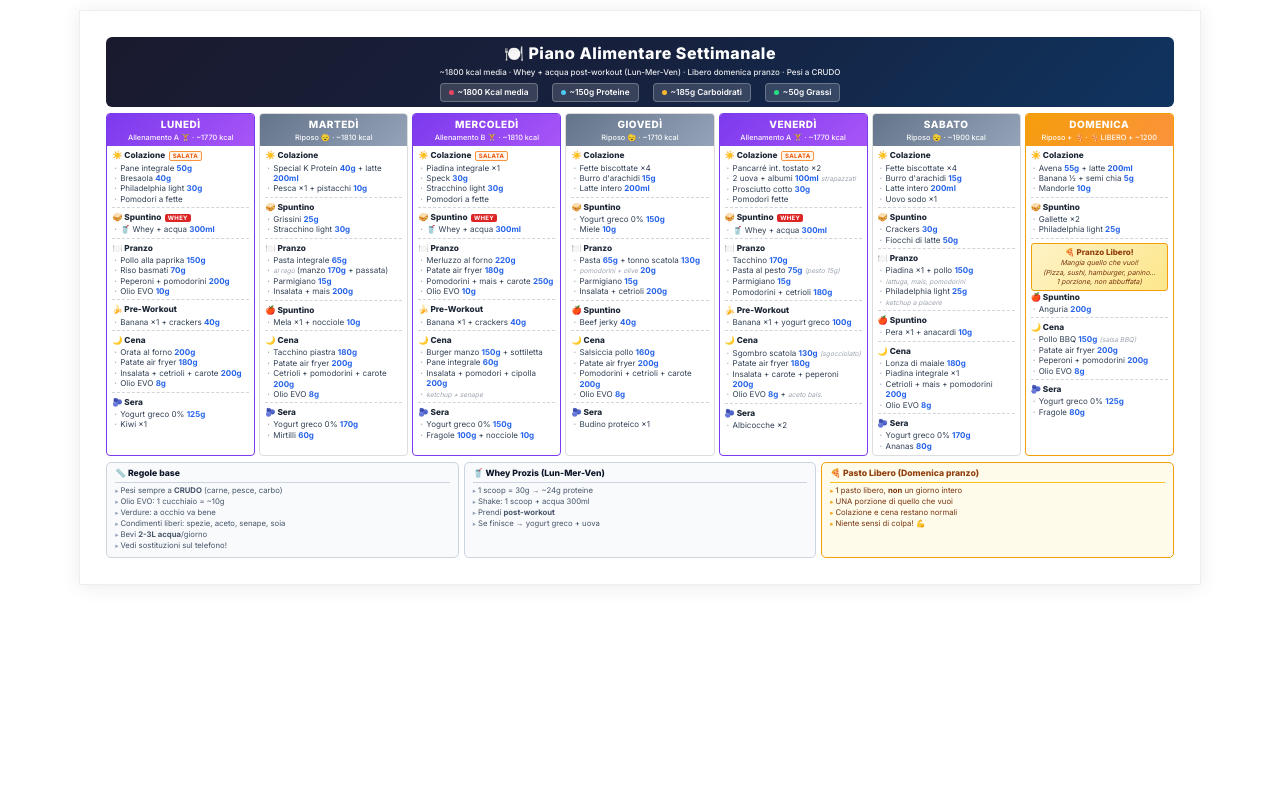
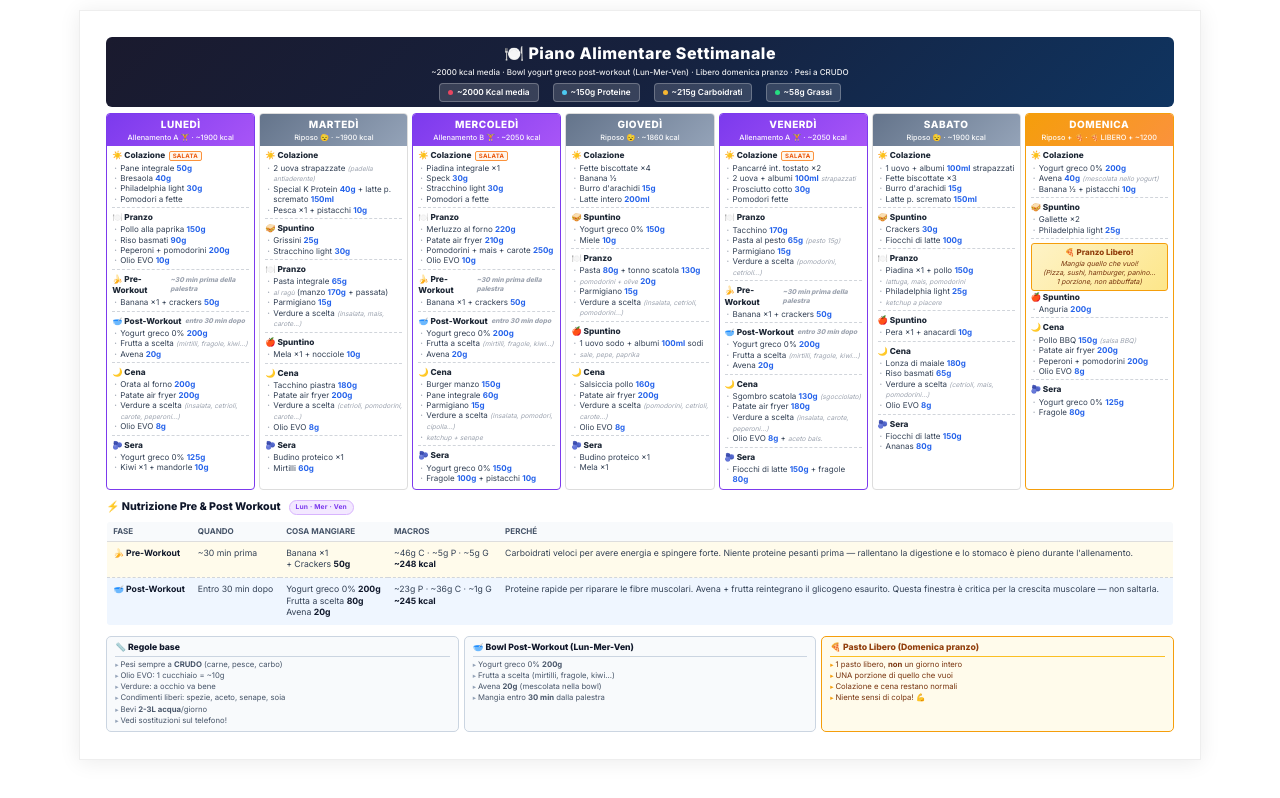
Before and after one commit to splancxs/splancxs.github.io, a plain HTML site: page index.html in a window 1280 px wide. Drawn offline with Linux system fonts and the light colour scheme.

Commit message:
Revise weekly meal plan and workout nutrition table
Updated meal plan details, including calorie counts and food items for each day. Adjusted pre and post-workout nutrition table.

```diff
--- a/index.html
+++ b/index.html
@@ -615,19 +615,132 @@ html, body {
     text-transform: uppercase;
   }
 }
+
+/* ── PRE/POST WORKOUT TABLE (Desktop/Print - Light Mode) ── */
+.wo-section {
+  max-width: 100%;
+  margin-top: 10px;
+}
+.wo-title {
+  font-size: 8pt;
+  font-weight: 800;
+  color: #0f172a;
+  margin-bottom: 6px;
+  display: flex;
+  align-items: center;
+  gap: 8px;
+}
+.wo-badge {
+  font-size: 5pt;
+  font-weight: 700;
+  background: #f3e8ff;
+  color: #7c3aed;
+  border: 1px solid #d8b4fe;
+  padding: 2px 6px;
+  border-radius: 10px;
+  letter-spacing: 0.2px;
+}
+.wo-table {
+  width: 100%;
+  border-collapse: collapse;
+  background: #fff;
+  border: 1.2px solid #ddd;
+  border-radius: 4px;
+  overflow: hidden;
+  font-size: 6.5pt;
+  margin-bottom: 10px;
+}
+.wo-table thead tr {
+  background: #f8fafc;
+}
+.wo-table th {
+  padding: 4px 6px;
+  text-align: left;
+  font-size: 6pt;
+  font-weight: 700;
+  color: #475569;
+  text-transform: uppercase;
+  border-bottom: 1.2px solid #ddd;
+}
+.wo-table td {
+  padding: 6px 6px;
+  color: #334155;
+  vertical-align: top;
+  border-top: 0.8px dashed #d1d5db;
+  line-height: 1.35;
+}
+.pre-row td:first-child { color: #d97706; font-weight: 700; }
+.post-row td:first-child { color: #2563eb; font-weight: 700; }
+.pre-row { background: #fffbeb; }
+.post-row { background: #eff6ff; }
+.wo-table td strong { color: #0f172a; }
+.wo-note { color: #64748b; font-size: 6pt; }
+
+/* Mobile: stack table as cards & Dark App Mode */
+@media screen and (max-width: 800px) {
+  .wo-section { margin-top: 24px; padding: 0; }
+  .wo-title { font-size: 18px; color: #e4e4e7; margin-bottom: 14px; }
+  .wo-badge { font-size: 11px; padding: 3px 10px; border-radius: 20px; background: rgba(168,85,247,0.18); color: #c084fc; border-color: rgba(168,85,247,0.3); }
+  .wo-table { font-size: 14px; background: transparent; border: none; margin-bottom: 30px; }
+
+  .wo-table, .wo-table thead, .wo-table tbody,
+  .wo-table th, .wo-table td, .wo-table tr { display: block; }
+  .wo-table thead { display: none; }
+
+  .wo-table tr {
+    border: 1px solid rgba(255,255,255,0.08);
+    border-radius: 16px;
+    margin-bottom: 12px;
+    padding: 6px 0;
+    overflow: hidden;
+  }
+  .pre-row { background: rgba(251,191,36,0.04); }
+  .post-row { background: rgba(96,165,250,0.04); }
+
+  .wo-table td {
+    padding: 10px 14px;
+    border-top: 1px solid rgba(255,255,255,0.04);
+    display: flex;
+    gap: 8px;
+    color: #d4d4d8;
+  }
+  .wo-table td:first-child { border-top: none; }
+
+  .wo-table td::before {
+    font-size: 11px;
+    font-weight: 700;
+    color: #a1a1aa;
+    text-transform: uppercase;
+    letter-spacing: 0.5px;
+    min-width: 70px;
+    padding-top: 2px;
+    flex-shrink: 0;
+  }
+  .pre-row td:first-child { color: #fbbf24; }
+  .post-row td:first-child { color: #60a5fa; }
+  .wo-table td strong { color: #f4f4f5; }
+  .wo-note { color: #a1a1aa; font-size: 13px; }
+
+  .wo-table td:nth-child(1)::before { content: 'Fase'; }
+  .wo-table td:nth-child(2)::before { content: 'Quando'; }
+  .wo-table td:nth-child(3)::before { content: 'Cosa'; }
+  .wo-table td:nth-child(4)::before { content: 'Macros'; }
+  .wo-table td:nth-child(5)::before { content: 'Perché'; }
+}
 </style>
+
 </head>
 <body>
 
 <!-- ═══════════════ HEADER ═══════════════ -->
 <div class="header">
   <h1>🍽️ Piano Alimentare Settimanale</h1>
-  <div class="subtitle">~1800 kcal media · Whey + acqua post-workout (Lun-Mer-Ven) · Libero domenica pranzo · Pesi a CRUDO</div>
+  <div class="subtitle">~2000 kcal media · Bowl yogurt greco post-workout (Lun-Mer-Ven) · Libero domenica pranzo · Pesi a CRUDO</div>
   <div class="macro-bar">
-    <span class="macro-item"><span class="dot dot-kcal"></span> ~1800 Kcal media</span>
+    <span class="macro-item"><span class="dot dot-kcal"></span> ~2000 Kcal media</span>
     <span class="macro-item"><span class="dot dot-prot"></span> ~150g Proteine</span>
-    <span class="macro-item"><span class="dot dot-carb"></span> ~185g Carboidrati</span>
-    <span class="macro-item"><span class="dot dot-fat"></span> ~50g Grassi</span>
+    <span class="macro-item"><span class="dot dot-carb"></span> ~215g Carboidrati</span>
+    <span class="macro-item"><span class="dot dot-fat"></span> ~58g Grassi</span>
   </div>
 </div>
 
@@ -638,7 +751,7 @@ html, body {
   <div class="day-card training">
     <div class="day-header">
       <div class="day-name">Lunedì</div>
-      <div class="day-sub">Allenamento A 🏋️ · ~1770 kcal</div>
+      <div class="day-sub">Allenamento A 🏋️ · ~1900 kcal</div>
     </div>
     <div class="day-body">
       <div class="meal">
@@ -651,32 +764,34 @@ html, body {
         </ul>
       </div>
       <div class="meal">
-        <div class="meal-label">🥪 Spuntino <span class="whey-tag">WHEY</span></div>
-        <ul class="meal-items">
-          <li>🥤 Whey + acqua <span class="weight">300ml</span></li>
-        </ul>
-      </div>
-      <div class="meal">
         <div class="meal-label">🍽️ Pranzo</div>
         <ul class="meal-items">
           <li>Pollo alla paprika <span class="weight">150g</span></li>
-          <li>Riso basmati <span class="weight">70g</span></li>
+          <li>Riso basmati <span class="weight">90g</span></li>
           <li>Peperoni + pomodorini <span class="weight">200g</span></li>
           <li>Olio EVO <span class="weight">10g</span></li>
         </ul>
       </div>
       <div class="meal">
-        <div class="meal-label">🍌 Pre-Workout</div>
+        <div class="meal-label">🍌 Pre-Workout <span class="note">~30 min prima della palestra</span></div>
         <ul class="meal-items">
-          <li>Banana ×1 + crackers <span class="weight">40g</span></li>
+          <li>Banana ×1 + crackers <span class="weight">50g</span></li>
+        </ul>
+      </div>
+      <div class="meal">
+        <div class="meal-label">🥣 Post-Workout <span class="note">entro 30 min dopo</span></div>
+        <ul class="meal-items">
+          <li>Yogurt greco 0% <span class="weight">200g</span></li>
+          <li>Frutta a scelta <span class="note">(mirtilli, fragole, kiwi...)</span></li>
+          <li>Avena <span class="weight">20g</span></li>
         </ul>
       </div>
       <div class="meal">
         <div class="meal-label">🌙 Cena</div>
         <ul class="meal-items">
           <li>Orata al forno <span class="weight">200g</span></li>
-          <li>Patate air fryer <span class="weight">180g</span></li>
-          <li>Insalata + cetrioli + carote <span class="weight">200g</span></li>
+          <li>Patate air fryer <span class="weight">200g</span></li>
+          <li>Verdure a scelta <span class="note">(insalata, cetrioli, carote, peperoni...)</span></li>
           <li>Olio EVO <span class="weight">8g</span></li>
         </ul>
       </div>
@@ -684,7 +799,7 @@ html, body {
         <div class="meal-label">🫐 Sera</div>
         <ul class="meal-items">
           <li>Yogurt greco 0% <span class="weight">125g</span></li>
-          <li>Kiwi ×1</li>
+          <li>Kiwi ×1 + mandorle <span class="weight">10g</span></li>
         </ul>
       </div>
     </div>
@@ -694,13 +809,14 @@ html, body {
   <div class="day-card rest">
     <div class="day-header">
       <div class="day-name">Martedì</div>
-      <div class="day-sub">Riposo 😴 · ~1810 kcal</div>
+      <div class="day-sub">Riposo 😴 · ~1900 kcal</div>
     </div>
     <div class="day-body">
       <div class="meal">
         <div class="meal-label">☀️ Colazione</div>
         <ul class="meal-items">
-          <li>Special K Protein <span class="weight">40g</span> + latte <span class="weight">200ml</span></li>
+          <li>2 uova strapazzate <span class="note">(padella antiaderente)</span></li>
+          <li>Special K Protein <span class="weight">40g</span> + latte p. scremato <span class="weight">150ml</span></li>
           <li>Pesca ×1 + pistacchi <span class="weight">10g</span></li>
         </ul>
       </div>
@@ -717,7 +833,7 @@ html, body {
           <li>Pasta integrale <span class="weight">65g</span></li>
           <li><span class="note">al ragù</span> (manzo <span class="weight">170g</span> + passata)</li>
           <li>Parmigiano <span class="weight">15g</span></li>
-          <li>Insalata + mais <span class="weight">200g</span></li>
+          <li>Verdure a scelta <span class="note">(insalata, mais, carote...)</span></li>
         </ul>
       </div>
       <div class="meal">
@@ -731,14 +847,14 @@ html, body {
         <ul class="meal-items">
           <li>Tacchino piastra <span class="weight">180g</span></li>
           <li>Patate air fryer <span class="weight">200g</span></li>
-          <li>Cetrioli + pomodorini + carote <span class="weight">200g</span></li>
+          <li>Verdure a scelta <span class="note">(cetrioli, pomodorini, carote...)</span></li>
           <li>Olio EVO <span class="weight">8g</span></li>
         </ul>
       </div>
       <div class="meal">
         <div class="meal-label">🫐 Sera</div>
         <ul class="meal-items">
-          <li>Yogurt greco 0% <span class="weight">170g</span></li>
+          <li>Budino proteico ×1</li>
           <li>Mirtilli <span class="weight">60g</span></li>
         </ul>
       </div>
@@ -749,7 +865,7 @@ html, body {
   <div class="day-card training">
     <div class="day-header">
       <div class="day-name">Mercoledì</div>
-      <div class="day-sub">Allenamento B 🏋️ · ~1810 kcal</div>
+      <div class="day-sub">Allenamento B 🏋️ · ~2050 kcal</div>
     </div>
     <div class="day-body">
       <div class="meal">
@@ -762,32 +878,35 @@ html, body {
         </ul>
       </div>
       <div class="meal">
-        <div class="meal-label">🥪 Spuntino <span class="whey-tag">WHEY</span></div>
-        <ul class="meal-items">
-          <li>🥤 Whey + acqua <span class="weight">300ml</span></li>
-        </ul>
-      </div>
-      <div class="meal">
         <div class="meal-label">🍽️ Pranzo</div>
         <ul class="meal-items">
           <li>Merluzzo al forno <span class="weight">220g</span></li>
-          <li>Patate air fryer <span class="weight">180g</span></li>
+          <li>Patate air fryer <span class="weight">210g</span></li>
           <li>Pomodorini + mais + carote <span class="weight">250g</span></li>
           <li>Olio EVO <span class="weight">10g</span></li>
         </ul>
       </div>
       <div class="meal">
-        <div class="meal-label">🍌 Pre-Workout</div>
+        <div class="meal-label">🍌 Pre-Workout <span class="note">~30 min prima della palestra</span></div>
         <ul class="meal-items">
-          <li>Banana ×1 + crackers <span class="weight">40g</span></li>
+          <li>Banana ×1 + crackers <span class="weight">50g</span></li>
+        </ul>
+      </div>
+      <div class="meal">
+        <div class="meal-label">🥣 Post-Workout <span class="note">entro 30 min dopo</span></div>
+        <ul class="meal-items">
+          <li>Yogurt greco 0% <span class="weight">200g</span></li>
+          <li>Frutta a scelta <span class="note">(mirtilli, fragole, kiwi...)</span></li>
+          <li>Avena <span class="weight">20g</span></li>
         </ul>
       </div>
       <div class="meal">
         <div class="meal-label">🌙 Cena</div>
         <ul class="meal-items">
-          <li>Burger manzo <span class="weight">150g</span> + sottiletta</li>
+          <li>Burger manzo <span class="weight">150g</span></li>
           <li>Pane integrale <span class="weight">60g</span></li>
-          <li>Insalata + pomodori + cipolla <span class="weight">200g</span></li>
+          <li>Parmigiano <span class="weight">15g</span></li>
+          <li>Verdure a scelta <span class="note">(insalata, pomodori, cipolla...)</span></li>
           <li><span class="note">ketchup + senape</span></li>
         </ul>
       </div>
@@ -795,7 +914,7 @@ html, body {
         <div class="meal-label">🫐 Sera</div>
         <ul class="meal-items">
           <li>Yogurt greco 0% <span class="weight">150g</span></li>
-          <li>Fragole <span class="weight">100g</span> + nocciole <span class="weight">10g</span></li>
+          <li>Fragole <span class="weight">100g</span> + pistacchi <span class="weight">10g</span></li>
         </ul>
       </div>
     </div>
@@ -805,13 +924,14 @@ html, body {
   <div class="day-card rest">
     <div class="day-header">
       <div class="day-name">Giovedì</div>
-      <div class="day-sub">Riposo 😴 · ~1710 kcal</div>
+      <div class="day-sub">Riposo 😴 · ~1860 kcal</div>
     </div>
     <div class="day-body">
       <div class="meal">
         <div class="meal-label">☀️ Colazione</div>
         <ul class="meal-items">
           <li>Fette biscottate ×4</li>
+          <li>Banana ½</li>
           <li>Burro d'arachidi <span class="weight">15g</span></li>
           <li>Latte intero <span class="weight">200ml</span></li>
         </ul>
@@ -826,16 +946,17 @@ html, body {
       <div class="meal">
         <div class="meal-label">🍽️ Pranzo</div>
         <ul class="meal-items">
-          <li>Pasta <span class="weight">65g</span> + tonno scatola <span class="weight">130g</span></li>
+          <li>Pasta <span class="weight">80g</span> + tonno scatola <span class="weight">130g</span></li>
           <li><span class="note">pomodorini + olive</span> <span class="weight">20g</span></li>
           <li>Parmigiano <span class="weight">15g</span></li>
-          <li>Insalata + cetrioli <span class="weight">200g</span></li>
+          <li>Verdure a scelta <span class="note">(insalata, cetrioli, pomodorini...)</span></li>
         </ul>
       </div>
       <div class="meal">
         <div class="meal-label">🍎 Spuntino</div>
         <ul class="meal-items">
-          <li>Beef jerky <span class="weight">40g</span></li>
+          <li>1 uovo sodo + albumi <span class="weight">100ml</span> sodi</li>
+          <li><span class="note">sale, pepe, paprika</span></li>
         </ul>
       </div>
       <div class="meal">
@@ -843,7 +964,7 @@ html, body {
         <ul class="meal-items">
           <li>Salsiccia pollo <span class="weight">160g</span></li>
           <li>Patate air fryer <span class="weight">200g</span></li>
-          <li>Pomodorini + cetrioli + carote <span class="weight">200g</span></li>
+          <li>Verdure a scelta <span class="note">(pomodorini, cetrioli, carote...)</span></li>
           <li>Olio EVO <span class="weight">8g</span></li>
         </ul>
       </div>
@@ -851,6 +972,7 @@ html, body {
         <div class="meal-label">🫐 Sera</div>
         <ul class="meal-items">
           <li>Budino proteico ×1</li>
+          <li>Mela ×1</li>
         </ul>
       </div>
     </div>
@@ -860,7 +982,7 @@ html, body {
   <div class="day-card training">
     <div class="day-header">
       <div class="day-name">Venerdì</div>
-      <div class="day-sub">Allenamento A 🏋️ · ~1770 kcal</div>
+      <div class="day-sub">Allenamento A 🏋️ · ~2050 kcal</div>
     </div>
     <div class="day-body">
       <div class="meal">
@@ -873,24 +995,26 @@ html, body {
         </ul>
       </div>
       <div class="meal">
-        <div class="meal-label">🥪 Spuntino <span class="whey-tag">WHEY</span></div>
+        <div class="meal-label">🍽️ Pranzo</div>
         <ul class="meal-items">
-          <li>🥤 Whey + acqua <span class="weight">300ml</span></li>
+          <li>Tacchino <span class="weight">170g</span></li>
+          <li>Pasta al pesto <span class="weight">65g</span> <span class="note">(pesto 15g)</span></li>
+          <li>Parmigiano <span class="weight">15g</span></li>
+          <li>Verdure a scelta <span class="note">(pomodorini, cetrioli...)</span></li>
         </ul>
       </div>
       <div class="meal">
-        <div class="meal-label">🍽️ Pranzo</div>
+        <div class="meal-label">🍌 Pre-Workout <span class="note">~30 min prima della palestra</span></div>
         <ul class="meal-items">
-          <li>Tacchino <span class="weight">170g</span></li>
-          <li>Pasta al pesto <span class="weight">75g</span> <span class="note">(pesto 15g)</span></li>
-          <li>Parmigiano <span class="weight">15g</span></li>
-          <li>Pomodorini + cetrioli <span class="weight">180g</span></li>
+          <li>Banana ×1 + crackers <span class="weight">50g</span></li>
         </ul>
       </div>
       <div class="meal">
-        <div class="meal-label">🍌 Pre-Workout</div>
+        <div class="meal-label">🥣 Post-Workout <span class="note">entro 30 min dopo</span></div>
         <ul class="meal-items">
-          <li>Banana ×1 + yogurt greco <span class="weight">100g</span></li>
+          <li>Yogurt greco 0% <span class="weight">200g</span></li>
+          <li>Frutta a scelta <span class="note">(mirtilli, fragole, kiwi...)</span></li>
+          <li>Avena <span class="weight">20g</span></li>
         </ul>
       </div>
       <div class="meal">
@@ -898,14 +1022,14 @@ html, body {
         <ul class="meal-items">
           <li>Sgombro scatola <span class="weight">130g</span> <span class="note">(sgocciolato)</span></li>
           <li>Patate air fryer <span class="weight">180g</span></li>
-          <li>Insalata + carote + peperoni <span class="weight">200g</span></li>
+          <li>Verdure a scelta <span class="note">(insalata, carote, peperoni...)</span></li>
           <li>Olio EVO <span class="weight">8g</span> + <span class="note">aceto bals.</span></li>
         </ul>
       </div>
       <div class="meal">
         <div class="meal-label">🫐 Sera</div>
         <ul class="meal-items">
-          <li>Albicocche ×2</li>
+          <li>Fiocchi di latte <span class="weight">150g</span> + fragole <span class="weight">80g</span></li>
         </ul>
       </div>
     </div>
@@ -921,17 +1045,17 @@ html, body {
       <div class="meal">
         <div class="meal-label">☀️ Colazione</div>
         <ul class="meal-items">
-          <li>Fette biscottate ×4</li>
+          <li>1 uovo + albumi <span class="weight">100ml</span> strapazzati</li>
+          <li>Fette biscottate ×3</li>
           <li>Burro d'arachidi <span class="weight">15g</span></li>
-          <li>Latte intero <span class="weight">200ml</span></li>
-          <li>Uovo sodo ×1</li>
+          <li>Latte p. scremato <span class="weight">150ml</span></li>
         </ul>
       </div>
       <div class="meal">
         <div class="meal-label">🥪 Spuntino</div>
         <ul class="meal-items">
           <li>Crackers <span class="weight">30g</span></li>
-          <li>Fiocchi di latte <span class="weight">50g</span></li>
+          <li>Fiocchi di latte <span class="weight">100g</span></li>
         </ul>
       </div>
       <div class="meal">
@@ -953,15 +1077,15 @@ html, body {
         <div class="meal-label">🌙 Cena</div>
         <ul class="meal-items">
           <li>Lonza di maiale <span class="weight">180g</span></li>
-          <li>Piadina integrale ×1</li>
-          <li>Cetrioli + mais + pomodorini <span class="weight">200g</span></li>
+          <li>Riso basmati <span class="weight">65g</span></li>
+          <li>Verdure a scelta <span class="note">(cetrioli, mais, pomodorini...)</span></li>
           <li>Olio EVO <span class="weight">8g</span></li>
         </ul>
       </div>
       <div class="meal">
         <div class="meal-label">🫐 Sera</div>
         <ul class="meal-items">
-          <li>Yogurt greco 0% <span class="weight">170g</span></li>
+          <li>Fiocchi di latte <span class="weight">150g</span></li>
           <li>Ananas <span class="weight">80g</span></li>
         </ul>
       </div>
@@ -978,9 +1102,9 @@ html, body {
       <div class="meal">
         <div class="meal-label">☀️ Colazione</div>
         <ul class="meal-items">
-          <li>Avena <span class="weight">55g</span> + latte <span class="weight">200ml</span></li>
-          <li>Banana ½ + semi chia <span class="weight">5g</span></li>
-          <li>Mandorle <span class="weight">10g</span></li>
+          <li>Yogurt greco 0% <span class="weight">200g</span></li>
+          <li>Avena <span class="weight">40g</span> <span class="note">(mescolata nello yogurt)</span></li>
+          <li>Banana ½ + pistacchi <span class="weight">10g</span></li>
         </ul>
       </div>
       <div class="meal">
@@ -1021,7 +1145,47 @@ html, body {
 
 </div>
 
+<!-- ═══════════════ PRE/POST WORKOUT TABLE ═══════════════ -->
+<div class="wo-section">
+  <div class="wo-title">⚡ Nutrizione Pre &amp; Post Workout <span class="wo-badge">Lun · Mer · Ven</span></div>
+  <table class="wo-table">
+    <thead>
+      <tr>
+        <th>Fase</th>
+        <th>Quando</th>
+        <th>Cosa mangiare</th>
+        <th>Macros</th>
+        <th>Perché</th>
+      </tr>
+    </thead>
+    <tbody>
+      <tr class="pre-row">
+        <td><strong>🍌 Pre-Workout</strong></td>
+        <td>~30 min prima</td>
+        <td>
+          Banana ×1<br>
+          + Crackers <strong>50g</strong>
+        </td>
+        <td>~46g C · ~5g P · ~5g G<br><strong>~248 kcal</strong></td>
+        <td>Carboidrati veloci per avere energia e spingere forte. Niente proteine pesanti prima — rallentano la digestione e lo stomaco è pieno durante l'allenamento.</td>
+      </tr>
+      <tr class="post-row">
+        <td><strong>🥣 Post-Workout</strong></td>
+        <td>Entro 30 min dopo</td>
+        <td>
+          Yogurt greco 0% <strong>200g</strong><br>
+          Frutta a scelta <strong>80g</strong><br>
+          Avena <strong>20g</strong>
+        </td>
+        <td>~23g P · ~36g C · ~1g G<br><strong>~245 kcal</strong></td>
+        <td>Proteine rapide per riparare le fibre muscolari. Avena + frutta reintegrano il glicogeno esaurito. Questa finestra è critica per la crescita muscolare — non saltarla.</td>
+      </tr>
+    </tbody>
+  </table>
+</div>
+
 <!-- ═══════════════ FOOTER ═══════════════ -->
+
 <div class="footer">
   <div class="footer-box">
     <h3>📏 Regole base</h3>
@@ -1035,12 +1199,12 @@ html, body {
     </ul>
   </div>
   <div class="footer-box">
-    <h3>🥤 Whey Prozis (Lun-Mer-Ven)</h3>
+    <h3>🥣 Bowl Post-Workout (Lun-Mer-Ven)</h3>
     <ul>
-      <li>1 scoop = 30g → ~24g proteine</li>
-      <li>Shake: 1 scoop + acqua 300ml</li>
-      <li>Prendi <strong>post-workout</strong></li>
-      <li>Se finisce → yogurt greco + uova</li>
+      <li>Yogurt greco 0% <strong>200g</strong></li>
+      <li>Frutta a scelta (mirtilli, fragole, kiwi...)</li>
+      <li>Avena <strong>20g</strong> (mescolata nella bowl)</li>
+      <li>Mangia entro <strong>30 min</strong> dalla palestra</li>
     </ul>
   </div>
   <div class="footer-box cheat-box">
```
